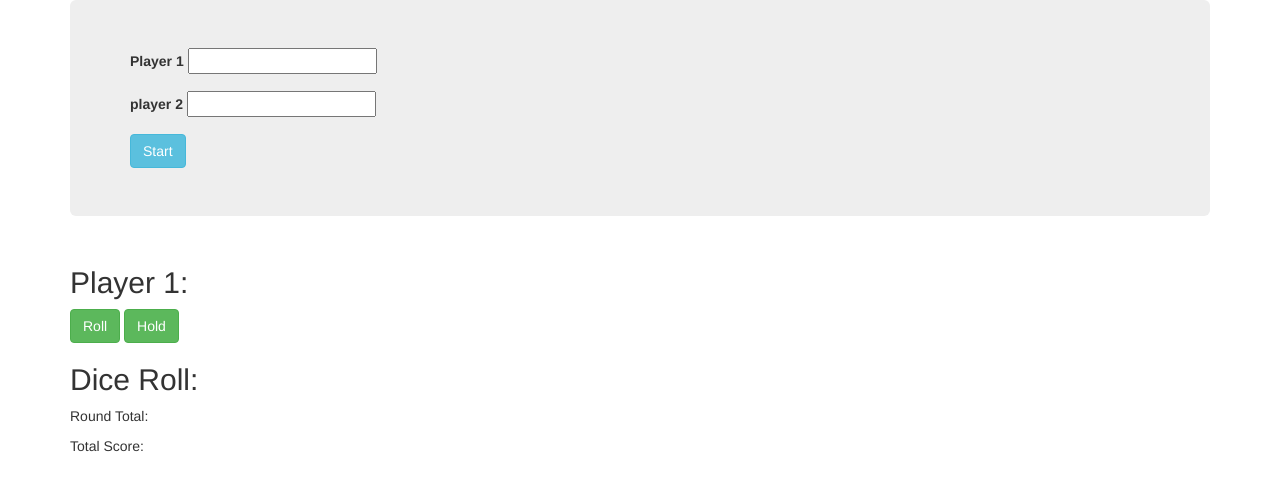
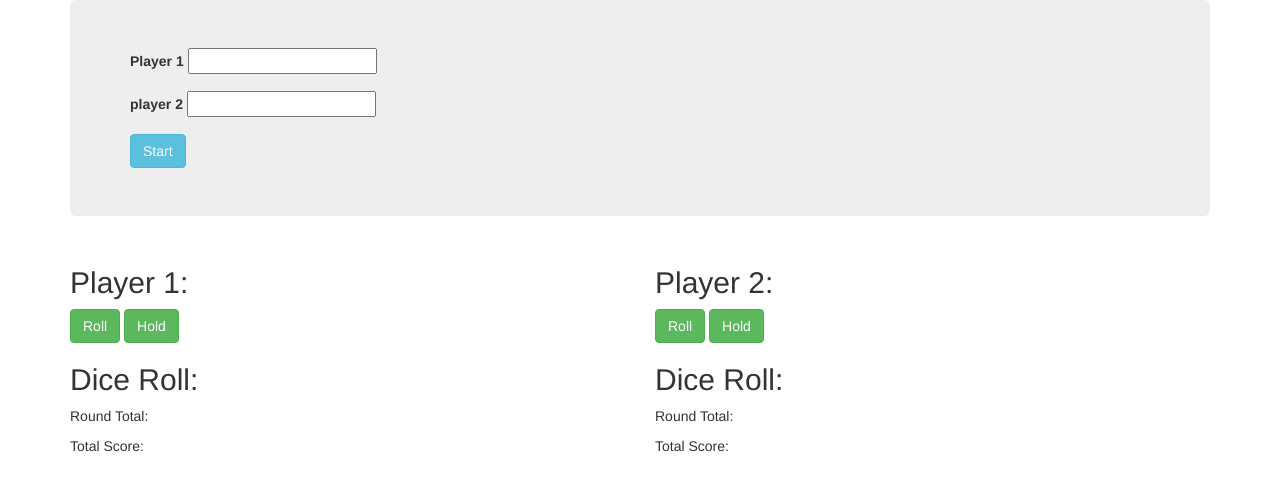
Before and after one commit to olamijinadebayo/pig-dice, a plain HTML site: page index.html in a window 1280 px wide. Drawn offline with Linux system fonts and the light colour scheme; a web font is replaced by a local one.

Commit message:
this will add the layout for the player 2 console area

```diff
--- a/index.html
+++ b/index.html
@@ -35,13 +35,18 @@
         <div class="col-md-6">
           <h2>Player 1: <span id = "player1Name"><span></h2>
           <button id="player1-roll" class="btn btn-success">Roll</button>
-          <button id="player2-hold" class="btn btn-success">Hold</button>
+          <button id="player1-hold" class="btn btn-success">Hold</button>
           <h2>Dice Roll: <span id="die-roll-1"></span></h2>
           <p>Round Total: <span id="round-total-1"></span></p>
           <p>Total Score: <span id="total-score-1"></span></p>
         </div>
         <div class="col-md-6">
-
+          <h2>Player 2: <span id = "player2Name"><span></h2>
+          <button id="player2-roll" class="btn btn-success">Roll</button>
+          <button id="player2-hold" class="btn btn-success">Hold</button>
+          <h2>Dice Roll: <span id="die-roll-2"></span></h2>
+          <p>Round Total: <span id="round-total-2"></span></p>
+          <p>Total Score: <span id="total-score-2"></span></p>
         </div>
       </div>
     </div>
```
